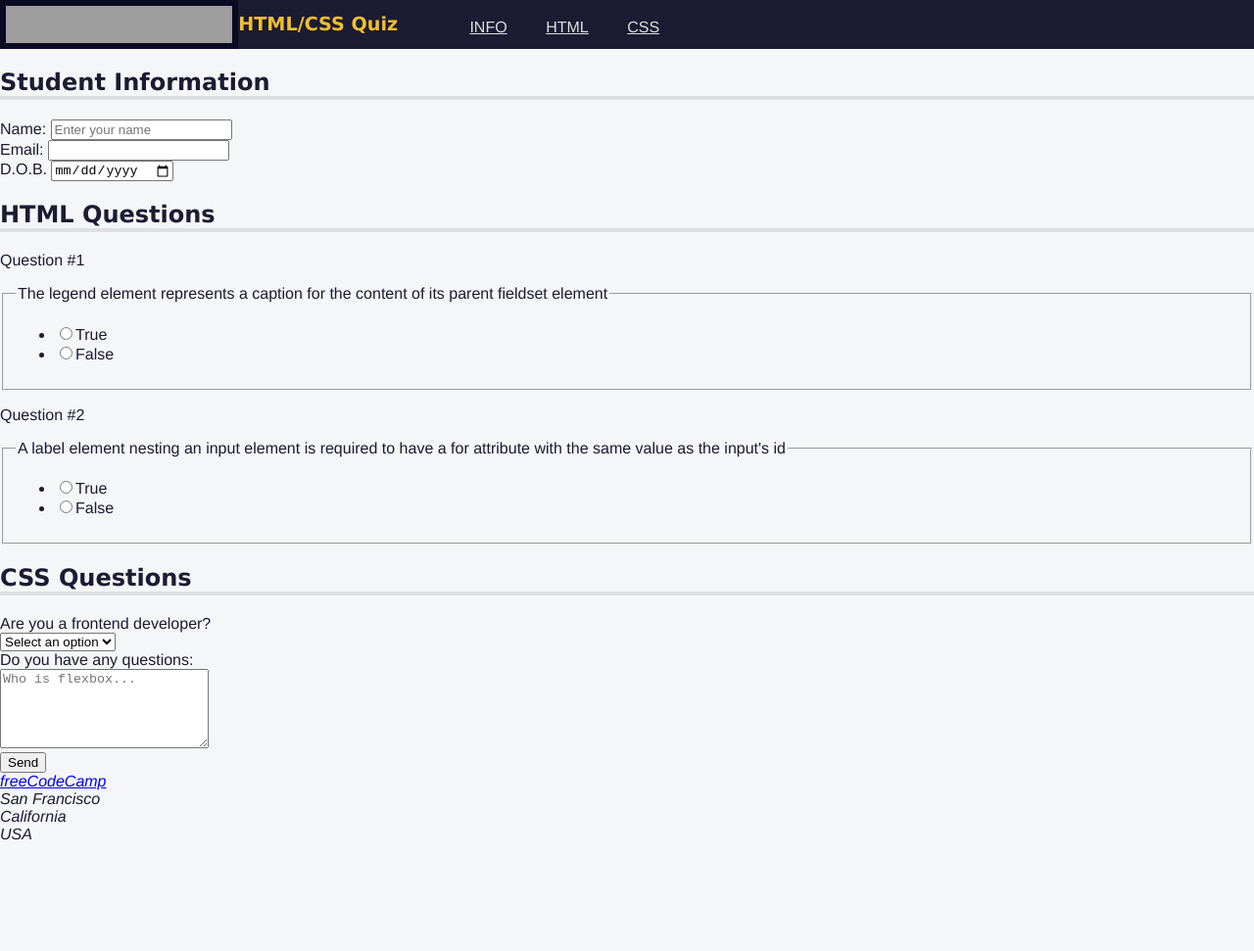
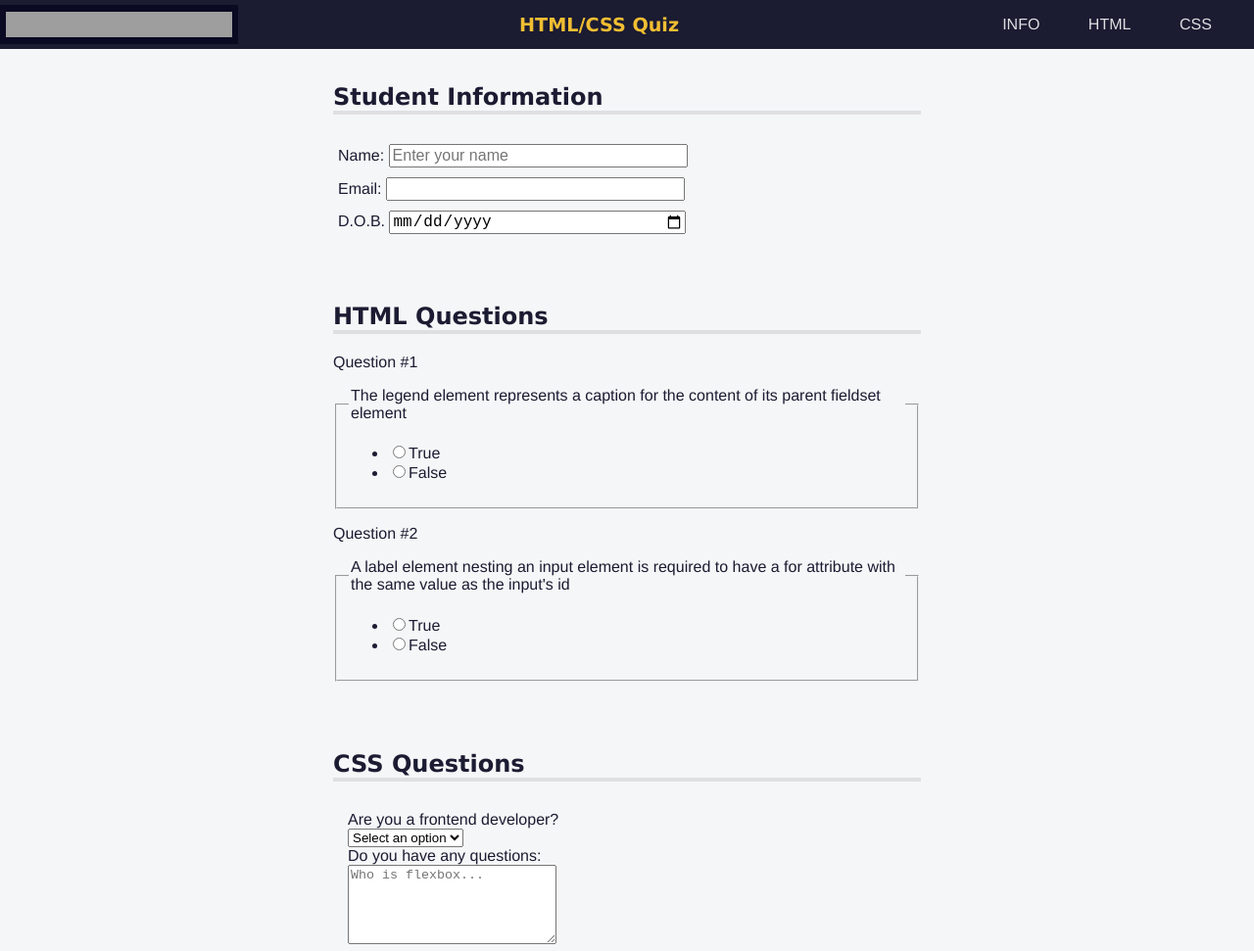
Before and after one commit to chidu100/Learn-accessibility-by-building-a-quiz, a plain HTML site: page index.html in a window 1280 px wide. Shown: the top 971 px of the page at 98% size. Before the commit the page ends 861 px from the top, so only its background shows below. Drawn offline with Linux system fonts and the light colour scheme; grey boxes are pictures that could not be loaded.

Commit message:
added some css inputs

```diff
--- a/styles.css
+++ b/styles.css
@@ -17,11 +17,26 @@ body {
     height: 50px;
     background-color: #1b1b32;
     display: flex;
+    justify-content: space-between;
+    align-items: center;
+    position: fixed;
+    top: 0;
   }
 
   h1 {
     color: #f1be32;
     font-size: min(5vw, 1.2em);
+    text-align: center;
+  }
+
+  main {
+    padding-top: 25px;
+  }
+
+  section {
+    width: 80%;
+    margin: 0 auto 10px auto;
+    max-width: 600px;
   }
 
   nav {
@@ -33,7 +48,12 @@ body {
   nav > ul {
     display: flex;
     justify-content: space-evenly;
- }
+    align-items: center;
+    flex-wrap: wrap;
+    padding-inline-start: 0;
+    margin-block: 0;
+    height: 100%;
+  }
 
  nav > ul > li{
   color: #dfdfe2;
@@ -43,8 +63,15 @@ body {
  }
 
  li > a {
-  color: #dfdfe2;
- }
+  color: inherit;
+  text-decoration: none;
+}
+
+nav > ul > li:hover {
+  color: #1b1b32;
+  background-color: #dfdfe2;
+  cursor: pointer;
+}
 
  h1,
 h2 {
@@ -53,6 +80,31 @@ h2 {
 
 h2 {
   border-bottom: 4px solid #dfdfe2;
+  margin-top: 0px;
+  padding-top: 60px;
+}
+
+.info {
+  padding: 10px 0 0 5px;
+}
+
+.formrow {
+  margin-top: 30px;
+  padding: 0px 15px;
+}
+
+input {
+  font-size: 16px;
+}
+
+.info input {
+  width: 50%;
+  text-align: left;
+}
+
+.info label {
+  width: 10%;
+  min-width: 55px;
 }
 
 p::before{
```
